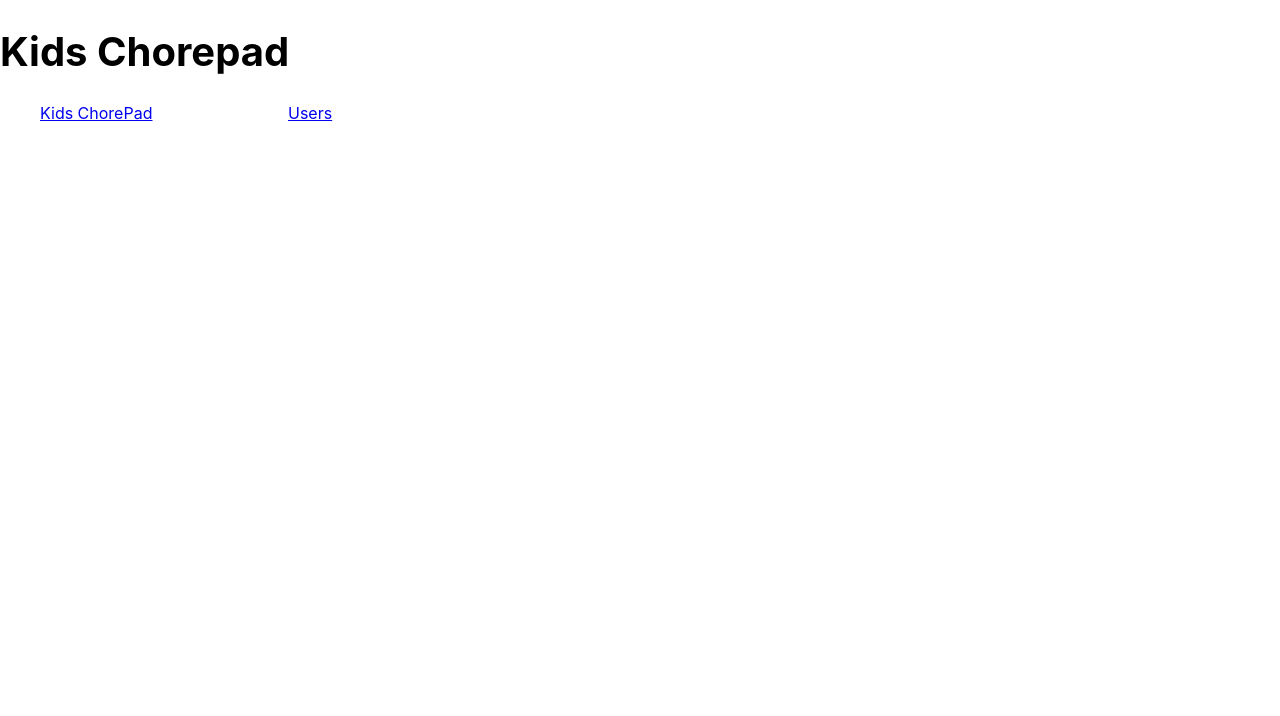
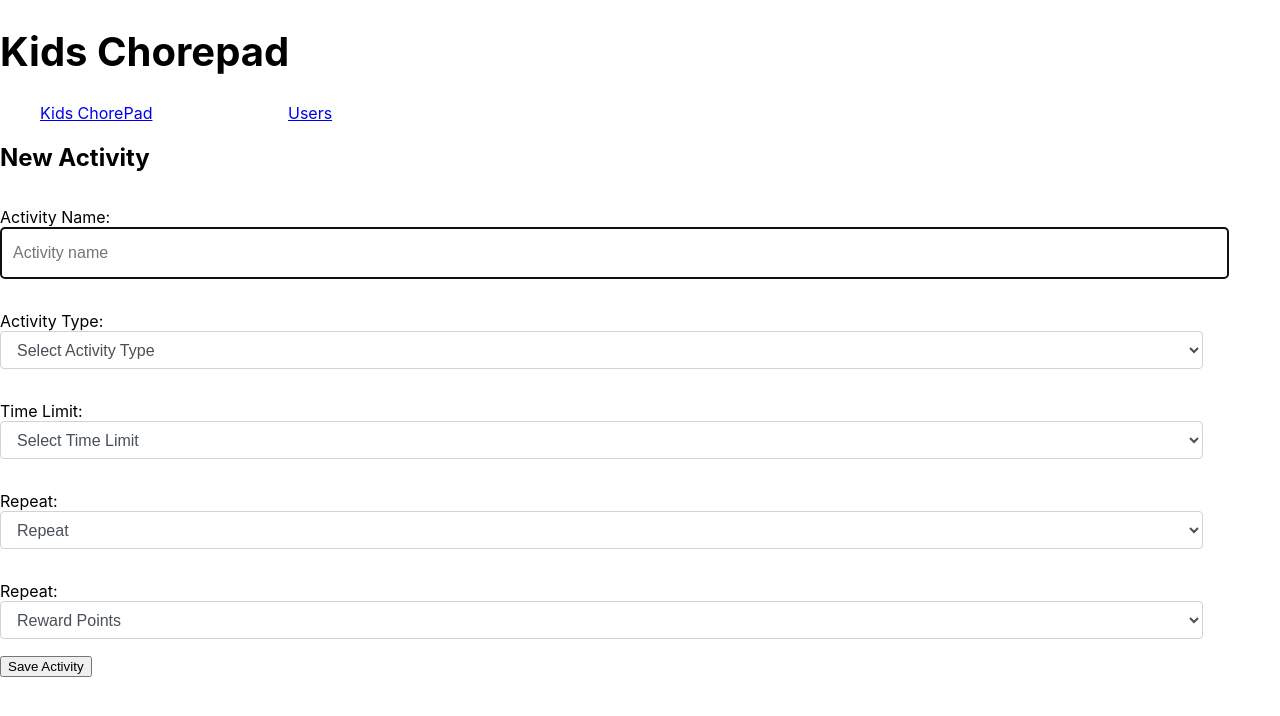
Before and after one commit to Suganya-dev/Frontend-CAPSTONE, a React (Create React App) app: page /activities/create in a window 1280 px wide. Shown: the top 716 px of the page. Built offline with nearby package versions, Linux system fonts and the light colour scheme; no server answers; sample sign-in values are in the browser's storage.

Commit message:
created,coded for Activity

```diff
--- /dev/null
+++ b/src/Activities/Activity.css
@@ -0,0 +1,12 @@
+.activities{
+    display: flex;
+    flex-wrap: wrap;
+    justify-content: space-between;
+  }
+
+  .activity{
+      flex-basis: 28%;
+      margin: 1em;
+      padding: 1em;
+      border: 1px solid goldenrod;
+  }
--- /dev/null
+++ b/src/Activities/ActivityForm.js
@@ -0,0 +1,112 @@
+import React, { useContext, useRef, useEffect } from "react"
+import { activityContext } from "./Activitydataprovider"
+import "./Activity.css"
+
+export const Activityform = (props) =>{
+    const{addActivity,getActivity} = useContext(activityContext)
+
+    const Name = useRef(null)
+    const Type = useRef(null)
+    const Time = useRef(null)
+    const Rewards = useRef(null)
+    const Repeat = useRef(null)
+
+    useEffect(() =>{
+        getActivity()
+    },[])
+
+    const ConstructNewActivity = () =>{
+        const ActivityName = Name.current.value
+        const ActivityType = Type.current.value
+        const TimeLimit = Time.current.value
+        const RewardPoints = Rewards.current.value
+        const RepeatTime = Repeat.current.value
+
+        if(ActivityName === "" || ActivityType === "" || TimeLimit ==="" ||
+        RewardPoints === ""|| RepeatTime=== ""){
+            window.alert("please select a Name,Type,Time Limit and Rewards Points")
+        }else{
+            addActivity({
+                Name : ActivityName,
+                Type : ActivityType,
+                Time : TimeLimit,
+                Rewards:RewardPoints,
+                Repeat : RepeatTime
+            })
+            .then(() => props.history.push("/activities"))
+        }
+        }
+        return (
+            <form className="ActivityForm">
+                    <h2 className="ActivityForm__title">New Activity</h2>
+                    <fieldset>
+                        <div className="form-group">
+                            <label htmlFor="employeeName">Activity Name: </label>
+                            <input type="text" id="employeeName" ref={Name} required autoFocus className="form-control" placeholder="Activity name" />
+                        </div>
+                    </fieldset>
+                    <fieldset>
+                        <div className="form-group">
+                        <label htmlFor="age">Activity Type: </label>
+                        <select defaultValue="" name="age" ref={Type} id="employeeLocation" className="form-control" >
+                        <option value="1">Select Activity Type</option>
+                        <option value="2">Chores</option>
+                        <option value="3">Classes</option>
+                        <option value="4">Special Events</option>
+                        </select>
+                        </div>
+                        </fieldset>
+
+                        <fieldset>
+                        <div className="form-group">
+                        <label htmlFor="age">Time Limit: </label>
+                        <select defaultValue="" name="age" ref={Time} id="employeeLocation" className="form-control" >
+                        <option value="1">Select Time Limit</option>
+                        <option value="2">15 mins</option>
+                        <option value="3">30 mins</option>
+                        <option value="4">45 mins</option>
+                        <option value="4">60 mins(1 hr)</option>
+                        <option value="4"> 90 mins</option>
+                        <option value="4"> 120 mins(2 hr)</option>
+                        </select>
+                        </div>
+                        </fieldset>
+                        <fieldset>
+                <div className="form-group">
+                <label htmlFor="age">Repeat: </label>
+                <select defaultValue="" name="age" ref={Repeat} id="employeeLocation" className="form-control" >
+                <option value="1">Repeat</option>
+                <option value="2">Repeat all days</option>
+                <option value="3">Repeat every 2 days</option>
+                <option value="4">Repeat all sundays</option>
+                <option value="4">Repeat all fridays</option>
+                <option value="4"> Repeat all Mondays</option>
+                <option value="4">Repeat every 3 days</option>
+                </select>
+                </div>
+                </fieldset>
+
+                <fieldset>
+                <div className="form-group">
+                <label htmlFor="age">Repeat: </label>
+                <select defaultValue="" name="age" ref={Rewards} id="employeeLocation" className="form-control" >
+                <option value="1">Reward Points</option>
+                <option value="2">25 pts</option>
+                <option value="3">50 pts</option>
+                <option value="4">75 pts</option>
+                <option value="4">100 pts</option>
+                </select>
+                </div>
+                </fieldset>
+
+                <button type="submit"
+                onClick={evt => {
+                    evt.preventDefault() // Prevent browser from submitting the form
+                    ConstructNewActivity()
+                }}
+                className="btn btn-primary">
+                Save Activity
+            </button>
+                </form>
+)
+}
--- /dev/null
+++ b/src/Activities/Activitydataprovider.js
@@ -0,0 +1,32 @@
+import React, { useState } from "react"
+import "./Activity.css"
+export const activityContext = React.createContext()
+
+export const ActivityProvider =(props) =>{
+    const[activities,setActivities] = useState([])
+
+
+const getActivity = () =>{
+    return fetch ("http://localhost:8088/activities")
+    .then(res => res.json())
+    .then(setActivities)
+}
+
+const addActivity = (activities) =>{
+    return fetch("http://localhost:8088/activities", {
+        method:"POST",
+        headers : {
+            "Content-Type": "application/json"
+        },
+        body: JSON.stringify(activities)
+    })
+    .then(getActivity)
+}
+
+return(
+    <activityContext.Provider value = {{
+        activities,getActivity,addActivity
+    }}>
+        {props.children}
+    </activityContext.Provider>
+)}
--- a/src/ApplicationViews.js
+++ b/src/ApplicationViews.js
@@ -1,26 +1,27 @@
 import React from "react"
 import { Route } from "react-router-dom"
 import {Userprovider} from "./parents/ParentsDataprovider"
-import {UserList} from "./Users/UserList"
-import {Activityform} from "./parents/ParentActivityForm"
+import {Activityform} from "./Activities/ActivityForm"
 import {ParentsDashboard} from "./parents/ParentsDashBoard"
 import {NewKidsform} from "./parents/AddKidsForm"
+import {ActivityProvider} from "./Activities/Activitydataprovider"
 
 export const ApplicationViews = (props) =>{
     return (
         <>
         <Userprovider>
-        <Route exact path="/">
+            <ActivityProvider>
+                <Route exact path="/">
             <ParentsDashboard {...props}/>
                 </Route>
 
-            <Route exact path="/users/create" render={
+            <Route exact path="/activities/create" render={
                  props => <Activityform {...props} />
              } />
              <Route exact path="/kids/create" render={
                  props => <NewKidsform {...props} />
              } />
-
+              </ActivityProvider>
         </Userprovider>
         </>
     )
--- a/src/Users/UserList.js
+++ /dev/null
@@ -1,32 +0,0 @@
-import React, { useContext, useEffect } from "react"
-import {userContext} from "../parents/ParentsDataprovider"
-import { Link } from "react-router-dom"
-import {Usercard} from "./User"
-import "./User.css"
-
-export const UserList = (props) =>{
- const{users, getUsers} = useContext(userContext);
-
- useEffect(() =>{
-    getUsers()
- },[])
-
-return(
-    <div className="users">
-    <h1>Parents Access</h1>
-<button onClick={() => props.history.push("/users/create")}>
-   Add New Child
-</button>
-<article className="userList">
-
-        {
-        users.map(employee => {
-            return <Link key={employee.id} to={`/users/${employee.id}`}>
-                <h3>{employee.name}</h3>
-                </Link>
-        })}
-        </article>
-        </div>
-    )}
-
-// employeeId(/d+)
--- a/src/parents/AddKidsForm.js
+++ b/src/parents/AddKidsForm.js
@@ -8,8 +8,8 @@ export const NewKidsform = (props) =>{
     const name = useRef(null)
     const email = useRef(null)
     const password = useRef(null)
-    const age = useRef(null)
-    const grade= useRef(null)
+    const dob = useRef(null)
+
 
     useEffect(() =>{
         getUsers()
@@ -19,18 +19,19 @@ export const NewKidsform = (props) =>{
         const kidsName = name.current.value
         const kidsemail = email.current.value
         const kidspassword = password.current.value
-       const parsedage = parseInt(age.current.value)
-       const kidsgrade = grade.current.value
+        const kidsdob = dob.current.value
+       const parentId = parseInt(localStorage.getItem("kidschorepad_user"))
 
-    if(name === "" || email === ""|| password === "" || age === 0 || grade ===""){
-        window.alert("Please select a Kidsname,age,email,password, and provide your grade")
+
+    if(name === "" || email === ""|| password === "" || dob === ""){
+        window.alert("Please select a Kidsname,dob,email and provide your Password")
     }else{
         addUsers({
             name:kidsName,
             email:kidsemail,
             password:kidspassword,
-            age:parsedage,
-            grade:kidsgrade
+            dob: kidsdob,
+            parentId:parentId
         })
         .then(() => props.history.push("/kids"))
     }}
@@ -57,48 +58,14 @@ export const NewKidsform = (props) =>{
             </div>
         </fieldset>
         <fieldset>
-                <div className="form-group">
-                <label htmlFor="age">Kid's Age: </label>
-                <select defaultValue="" name="age" ref={age} id="employeeLocation" className="form-control" >
-                <option value="3">Select a Age</option>
-                <option value="4">4</option>
-                <option value="5">5</option>
-                <option value="6">6</option>
-                <option value="7">7</option>
-                <option value="8">8</option>
-                <option value="9">9</option>
-                <option value="10">10</option>
-                <option value="11">11</option>
-                <option value="12">12</option>
-                <option value="13">13</option>
-                <option value="14">14</option>
-                <option value="15">15</option>
-                 </select>
-                </div>
-            </fieldset>
+            <div className="form-group">
+                <label htmlFor="employeeName">Birthday: </label>
+                <input type="date" id="employeeName" ref={dob} required autoFocus className="form-control" placeholder="Date of Birth" />
+            </div>
+        </fieldset>
 
-            <fieldset>
-                <div className="form-group">
-                <label htmlFor="age">Kid's Grade: </label>
-                <select defaultValue="" name="grade" ref={grade} id="employeeLocation" className="form-control" >
-                <option value="0">Select a Grade</option>
-                <option value="1">PreSchool</option>
-                <option value="2">Kindergarden</option>
-                <option value="6">1st Grade</option>
-                <option value="7">2nd Grade</option>
-                <option value="8">3rd Grade</option>
-                <option value="9">4th Grade</option>
-                <option value="10">5th Grade</option>
-                <option value="11">6th Grade</option>
-                <option value="7">7th Grade</option>
-                <option value="8">8th Grade</option>
-                <option value="9">9th Grade</option>
-                <option value="10">10th Grade</option>
-                </select>
-                </div>
-            </fieldset>
 
-            <button type="submit"
+                <button type="submit"
                 onClick={evt => {
                     evt.preventDefault() // Prevent browser from submitting the form
                     constructNewChild()
--- a/src/parents/ParentsDashBoard.js
+++ b/src/parents/ParentsDashBoard.js
@@ -32,12 +32,8 @@ export const ParentsDashboard =(props) =>{
             return (
             <div>
             <h3>{kid.name}</h3>
-
-            <button onClick={() => props.history.push("/users/create")}>
-             Add Activity
-            </button>
             </div>
-        )})
-    }
-        </>
+         )})
+         }
+</>
     )}
```
Also changed, not shown: api/database.json (+6 -19 lines), src/Activities/ActivityList.js (added, +30 -0 lines).
